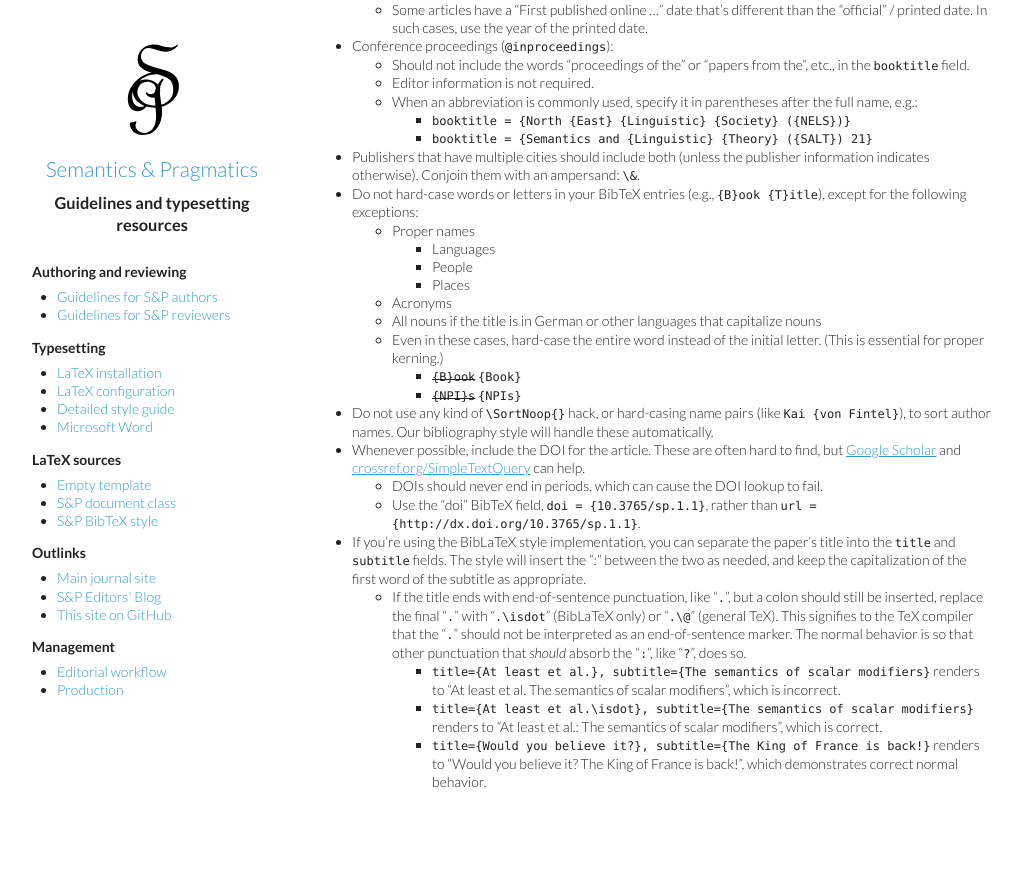
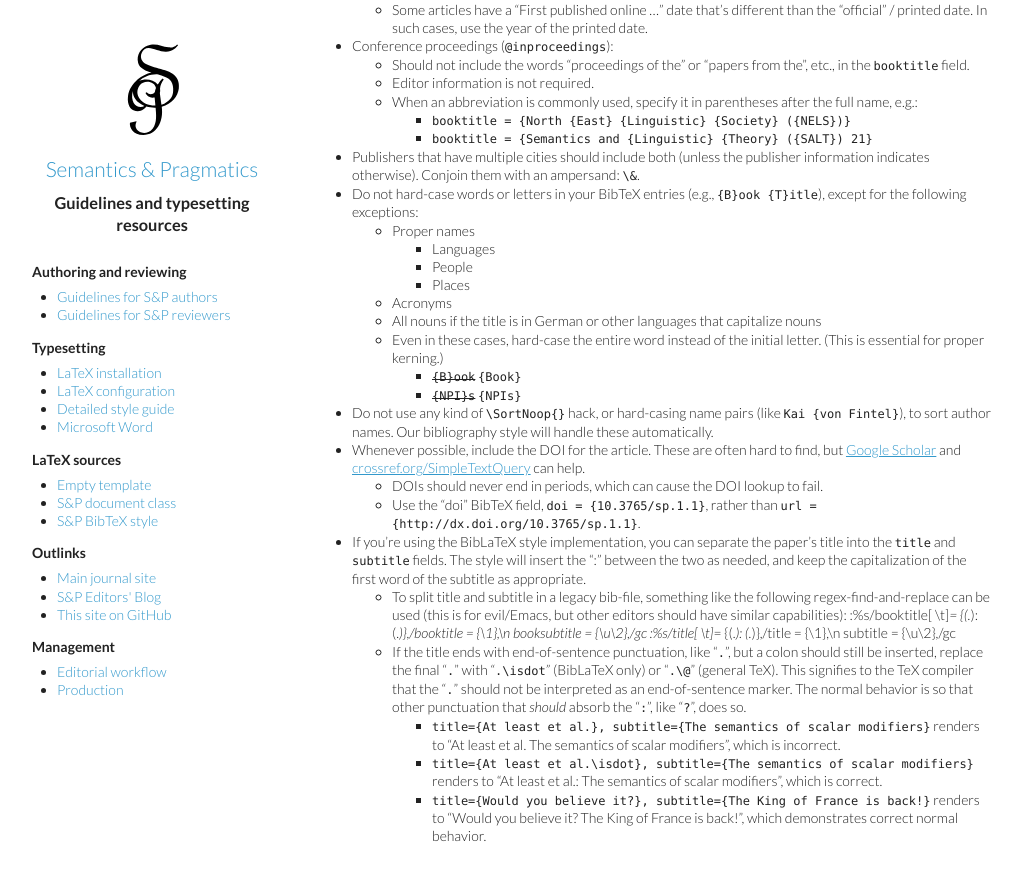
Before and after one commit to semprag/semprag.github.io, a Jekyll site: the page built from style.md, in a window 1280 px wide and 900 px high, scrolled down 4028 px. Shown: the top 881 px of the window, without its empty margins (8-1030 px from the left). Built offline with Jekyll 4.4.1, drawn with Linux system fonts in a browser that asks for light colours; before the commit the page ends 4873 px from its top, so only the background shows below that.

Commit message:
regex for splitting title and subtitle
Just to give an example

```diff
--- a/style.md
+++ b/style.md
@@ -190,6 +190,9 @@ NB: S&P's bibliographic style is a close implementation of the ["Unified Style S
   - DOIs should never end in periods, which can cause the DOI lookup to fail.
   - Use the "doi" BibTeX field, `doi = {10.3765/sp.1.1}`, rather than `url = {http://dx.doi.org/10.3765/sp.1.1}`.
 - If you're using the BibLaTeX style implementation, you can separate the paper's title into the `title` and `subtitle` fields. The style will insert the ":" between the two as needed, and keep the capitalization of the first word of the subtitle as appropriate.
+  - To split title and subtitle in a legacy bib-file, something like the following regex-find-and-replace can be used (this is for evil/Emacs, but other editors should have similar capabilities):
+    :%s/booktitle[ \t]*= {\(.*\): \(.*\)},/booktitle = {\1},\n    booksubtitle = {\u\2},/gc
+    :%s/title[ \t]*= {\(.*\): \(.*\)},/title = {\1},\n    subtitle = {\u\2},/gc
   - If the title ends with end-of-sentence punctuation, like "`.`", but a colon should still be inserted, replace the final "`.`" with "`.\isdot`" (BibLaTeX only) or "`.\@`" (general TeX). This signifies to the TeX compiler that the "`.`" should not be interpreted as an end-of-sentence marker. The normal behavior is so that other punctuation that _should_ absorb the "`:`", like "`?`", does so.
     - `title={At least et al.}, subtitle={The semantics of scalar modifiers}` renders to "At least et al. The semantics of scalar modifiers", which is incorrect.
     - `title={At least et al.\isdot}, subtitle={The semantics of scalar modifiers}` renders to "At least et al.: The semantics of scalar modifiers", which is correct.
```
